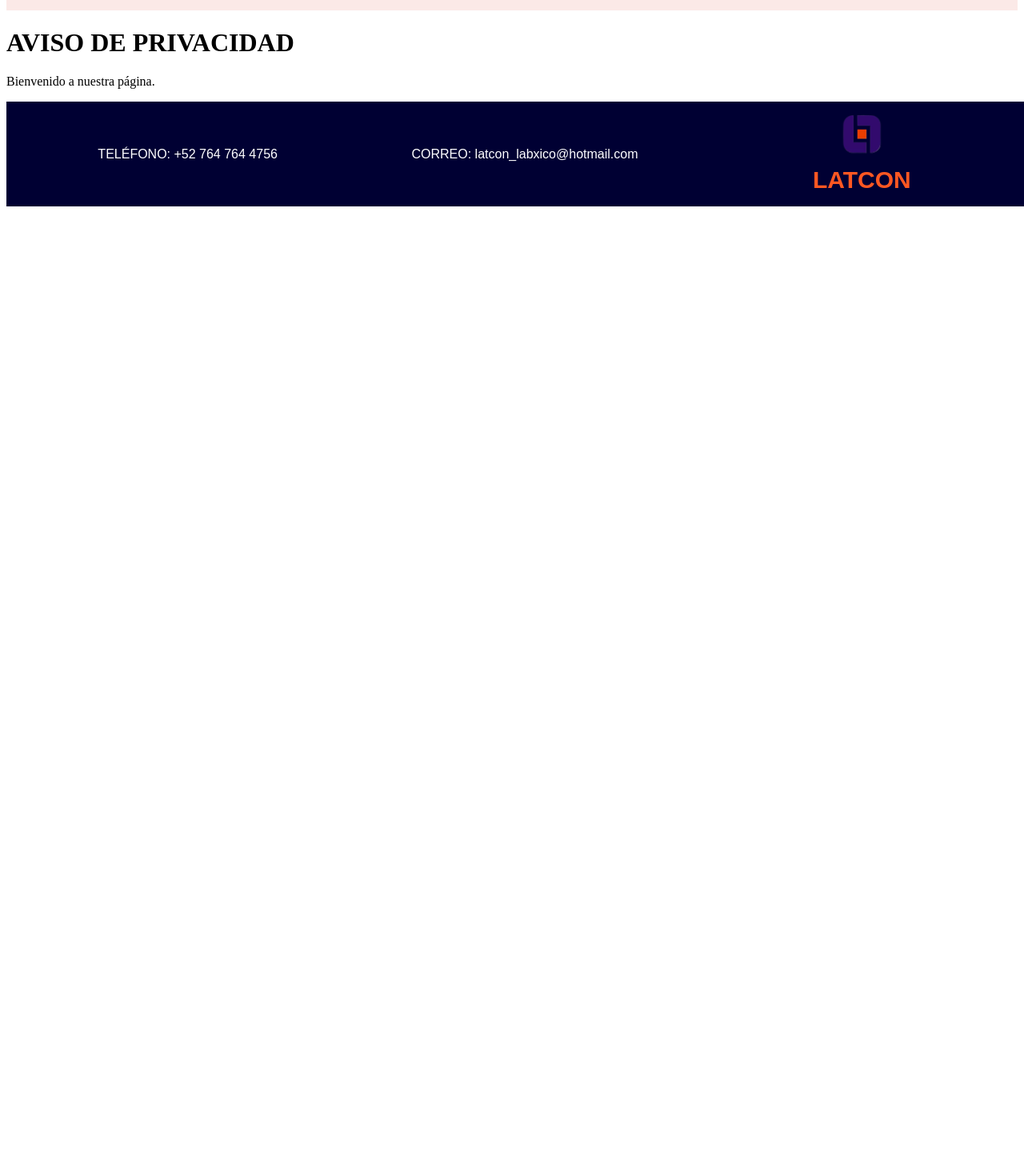
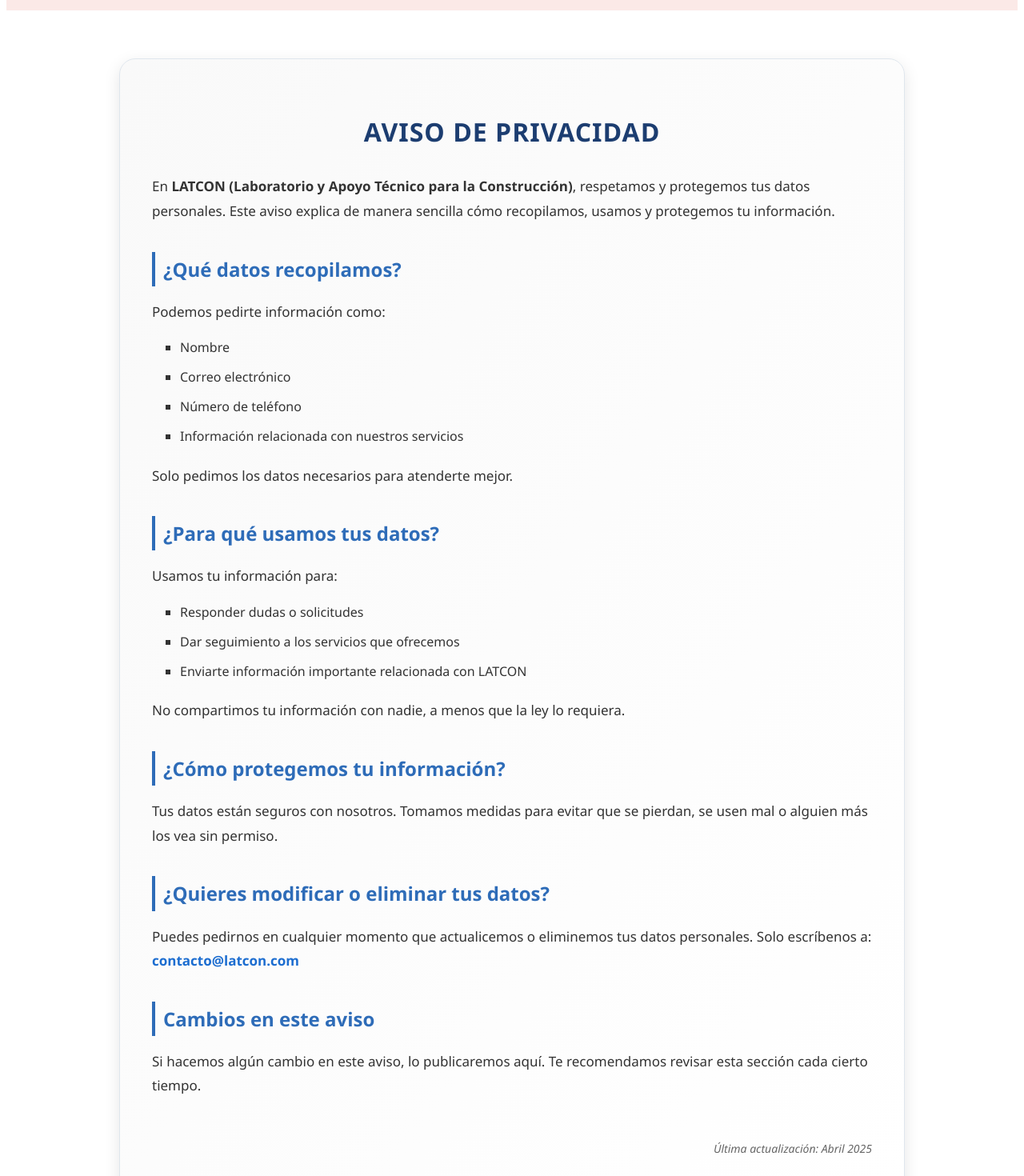
Before and after one commit to America02/ESTADIA_INGENIERIA_200525, a Vue app in the folder pagina-web/: page /aviso-de-privacidad in a window 1280 px wide. Shown: the part 160-1630 px from the top of the page at 80% size. Before the commit the page ends 800 px from the top, so only its background shows below. Built offline with nearby package versions, Linux system fonts and the light colour scheme.

Commit message:
MODULO DE AVISO DE PRIV

```diff
--- a/pagina-web/src/views/PrivacyView.vue
+++ b/pagina-web/src/views/PrivacyView.vue
@@ -1,6 +1,116 @@
 <template>
-    <div>
-      <h1>AVISO DE PRIVACIDAD</h1>
-      <p>Bienvenido a nuestra página.</p>
-    </div>
-  </template>
+  <div class="aviso-container">
+    <h1>AVISO DE PRIVACIDAD</h1>
+    <p>
+      En <strong>LATCON (Laboratorio y Apoyo Técnico para la Construcción)</strong>, respetamos y protegemos tus datos personales.
+      Este aviso explica de manera sencilla cómo recopilamos, usamos y protegemos tu información.
+    </p>
+
+    <h2>¿Qué datos recopilamos?</h2>
+    <p>Podemos pedirte información como:</p>
+    <ul>
+      <li>Nombre</li>
+      <li>Correo electrónico</li>
+      <li>Número de teléfono</li>
+      <li>Información relacionada con nuestros servicios</li>
+    </ul>
+    <p>Solo pedimos los datos necesarios para atenderte mejor.</p>
+
+    <h2>¿Para qué usamos tus datos?</h2>
+    <p>Usamos tu información para:</p>
+    <ul>
+      <li>Responder dudas o solicitudes</li>
+      <li>Dar seguimiento a los servicios que ofrecemos</li>
+      <li>Enviarte información importante relacionada con LATCON</li>
+    </ul>
+    <p>No compartimos tu información con nadie, a menos que la ley lo requiera.</p>
+
+    <h2>¿Cómo protegemos tu información?</h2>
+    <p>
+      Tus datos están seguros con nosotros. Tomamos medidas para evitar que se pierdan,
+      se usen mal o alguien más los vea sin permiso.
+    </p>
+
+    <h2>¿Quieres modificar o eliminar tus datos?</h2>
+    <p>
+      Puedes pedirnos en cualquier momento que actualicemos o eliminemos tus datos personales. Solo escríbenos a:
+      <a href="mailto:contacto@latcon.com">contacto@latcon.com</a>
+    </p>
+
+    <h2>Cambios en este aviso</h2>
+    <p>
+      Si hacemos algún cambio en este aviso, lo publicaremos aquí. Te recomendamos revisar esta sección cada cierto tiempo.
+    </p>
+
+    <p class="actualizacion">Última actualización: Abril 2025</p>
+  </div>
+</template>
+
+<style scoped>
+.aviso-container {
+  max-width: 900px;
+  margin: 60px auto;
+  padding: 40px;
+  background: linear-gradient(to bottom right, #f9f9f9, #ffffff);
+  border-radius: 20px;
+  box-shadow: 0 6px 20px rgba(0, 0, 0, 0.1);
+  font-family: 'Segoe UI', sans-serif;
+  color: #333;
+  line-height: 1.8;
+  transition: all 0.3s ease-in-out;
+  border: 1px solid #dfe6ed;
+}
+
+.aviso-container h1 {
+  color: #1c3d70;
+  font-size: 32px;
+  margin-bottom: 25px;
+  text-align: center;
+  text-transform: uppercase;
+  letter-spacing: 1px;
+}
+
+.aviso-container h2 {
+  color: #2e6cb8;
+  font-size: 24px;
+  margin-top: 35px;
+  margin-bottom: 12px;
+  border-left: 4px solid #2e6cb8;
+  padding-left: 10px;
+}
+
+.aviso-container p {
+  margin-bottom: 15px;
+  font-size: 17px;
+}
+
+.aviso-container ul {
+  margin: 10px 0 20px 20px;
+  padding-left: 15px;
+  list-style-type: square;
+}
+
+.aviso-container li {
+  margin-bottom: 8px;
+  font-size: 16px;
+}
+
+.aviso-container a {
+  color: #1c6dd0;
+  font-weight: bold;
+  text-decoration: none;
+}
+
+.aviso-container a:hover {
+  text-decoration: underline;
+  color: #144a9c;
+}
+
+.aviso-container .actualizacion {
+  margin-top: 50px;
+  font-size: 14px;
+  color: #666;
+  text-align: right;
+  font-style: italic;
+}
+</style>
```
